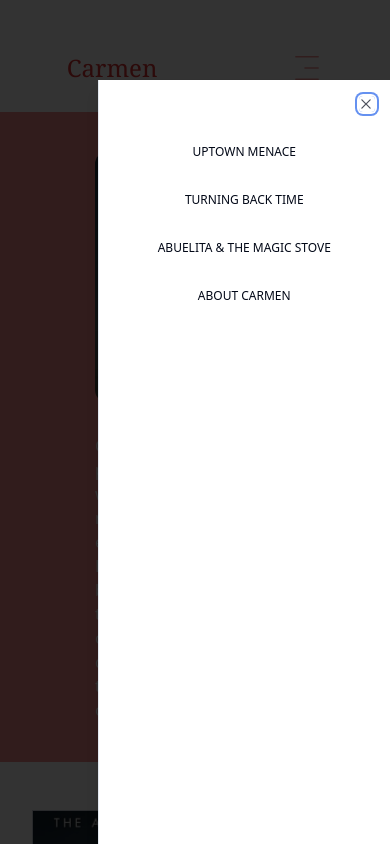
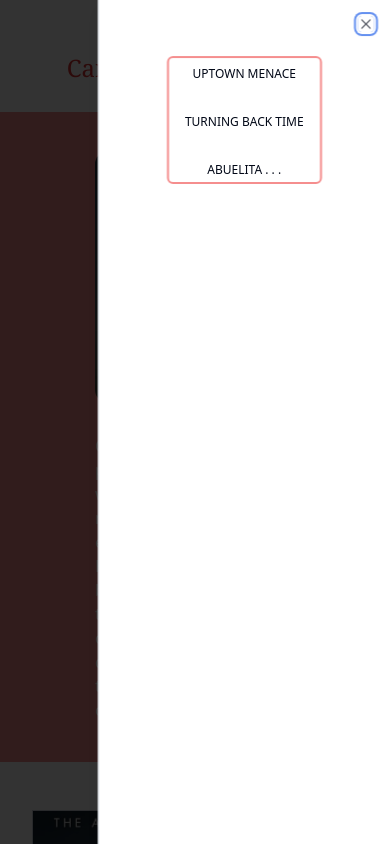
Before and after one commit to mmaustin/carmens-site, a Next.js app in the folder carmens-site/: page / in a window 390 px wide. Both pictures are taken after a click on the button 307 px from the left and 68 px from the top of the page. Shown: the top 844 px of the page. Built offline with nearby package versions, Linux system fonts and the light colour scheme.

Commit message:
Implemented scroll area on the mobile nav selection menu

```diff
--- a/carmens-site/components/Footer.jsx
+++ b/carmens-site/components/Footer.jsx
@@ -15,9 +15,9 @@ const Footer = () => {
             <p className="hover:text-red-700/60"><a href="tel:19736340148"><FaPhoneAlt /></a></p>
           </div>
           <div className="flex flex-row justify-center items-center gap-2 mb-4 md:mb-0">
-            <FaCopyright className="rounded-lg" />
-            <p className=" text-white">{year}</p>
-            <p className=" text-white">McCray Austin</p>
+            <FaCopyright className="rounded-lg w-4 h-4 text-white/70" />
+            <p className="text-xs text-white">{year}</p>
+            <p className="text-xs text-white">McCray Austin</p>
           </div>
           <div className="">
             <FooterSocialMedia />
--- a/carmens-site/components/MobileNav.jsx
+++ b/carmens-site/components/MobileNav.jsx
@@ -5,6 +5,7 @@ import { CiMenuFries } from "react-icons/ci";
 import * as VisuallyHidden from "@radix-ui/react-visually-hidden";
 import Link from "next/link";
 import { usePathname } from "next/navigation";
+import { ScrollArea } from "./ui/scroll-area";
 
 const links = [
   {
@@ -16,7 +17,7 @@ const links = [
     path: '/turning'
   },
   {
-    name: "abuelita & the magic stove",
+    name: "abuelita . . . ",
     path: '/abuelita'
   },
   {
@@ -35,7 +36,7 @@ const MobileNav = () => {
         <h1 className="">
           <Link href={'/'} className="text-2xl text-red-600/100 font-serif capitalize" >carmen</Link>
         </h1>
-        <SheetContent className="flex items-center flex-col mt-20">
+        <SheetContent className="flex items-center flex-col ">
           <SheetTitle >
             <VisuallyHidden.Root>
               Mobile Menu Title
@@ -46,17 +47,17 @@ const MobileNav = () => {
               Mobile Menu Description
             </VisuallyHidden.Root>
           </SheetDescription>
-          {/* <ScrollArea className="h-32 w-48 rounded-md border border-sky-700 mt-10"> */}
+          <ScrollArea className="h-32 w-auto pb-2 rounded-md border-2 border-red-500/60">
             <nav className="mt-2 flex flex-col justify-center items-center gap-8">
               {links.map((link, i) => {
                 return (
                   <SheetClose key={i} asChild>
-                  <Link key={i} href={link.path} className={`${link.path === pathName && " text-red-500/100 text-xs no-underline font-light"} uppercase hover:text-red-500/100 text-xs text font-light`}>{link.name}</Link>
+                    <Link key={i} href={link.path} className={`${link.path === pathName && " text-red-500/100 text-xs no-underline font-light"} uppercase hover:text-red-500/60 text-xs mx-4 font-light`}>{link.name}</Link>
                   </SheetClose>
                 )
               })}
             </nav>
-          {/* </ScrollArea> */}
+          </ScrollArea>
         </SheetContent>
         <SheetTrigger className="flex justify-center items-center">
           <CiMenuFries className="text-[32px] text-red-500/60" />
```
Lines whose indentation alone changed are shown as unchanged.
